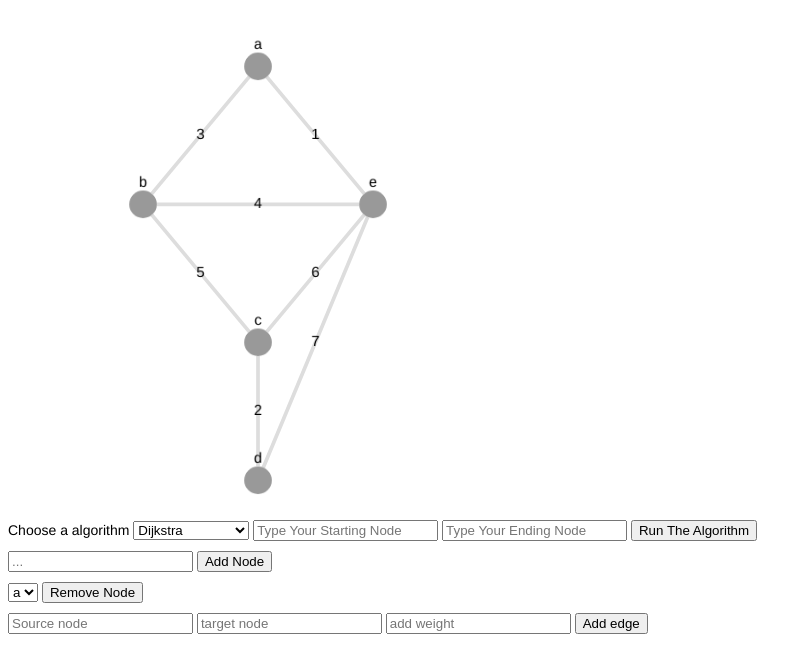
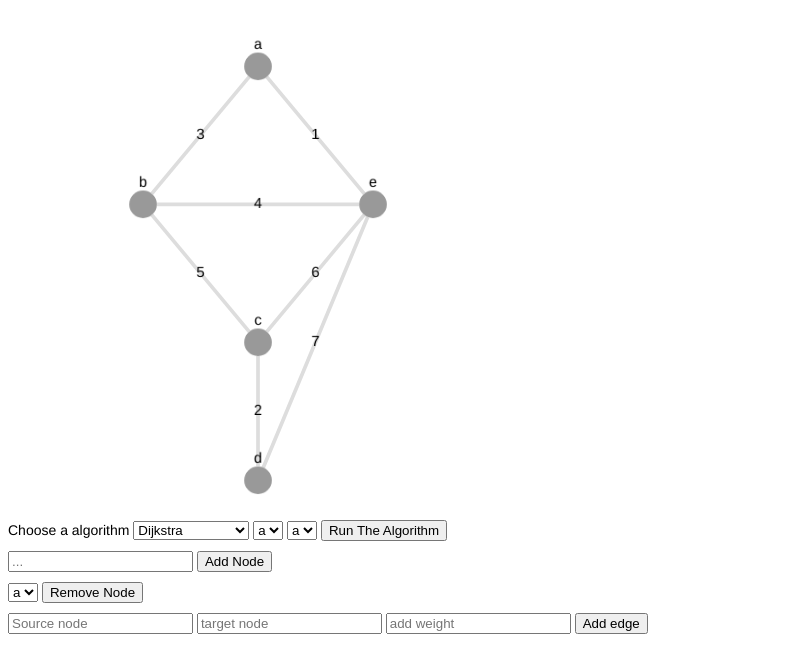
Before and after one commit to G-Amar/Network-Routing-Visualized, a website built with Vite: page index.html in a window 1280 px wide. Shown: the whole page, without its empty margins (0-812 px from the left). Built offline with nearby package versions, Linux system fonts and the light colour scheme.

Commit message:
add dropdown

```diff
--- a/index.html
+++ b/index.html
@@ -15,8 +15,10 @@
         <option value="dijkstra">Dijkstra</option>
         <option value="bellman ford">Distance Vector</option>
       </select>
-      <input type = "text" placeholder="Type Your Starting Node" id="start">
-      <input type = "text" placeholder="Type Your Ending Node" id="end">
+      <select id="start" class="nodeSelect"></select>
+      <select id="end" class="nodeSelect"></select>
+      <!-- <input type = "text" placeholder="Type Your Starting Node" id="start">
+      <input type = "text" placeholder="Type Your Ending Node" id="end"> -->
       <button id="algoBtn">Run The Algorithm</button>
     </div>
     <div>
--- a/main.js
+++ b/main.js
@@ -9,6 +9,18 @@ var shortestPath, traversal;
 var nodes = cy.json().elements.nodes;
 
 var removeSelect = document.getElementById("removeSelect");
+
+var nodeSelect = document.querySelectorAll(".nodeSelect");
+
+nodeSelect.forEach((item) => {
+    for (var c = 0; c < nodes.length; c++) {
+        var opt = nodes[c].data.id;
+        var el = document.createElement("option");
+        el.textContent = opt;
+        el.value = opt;
+        item.appendChild(el);
+    }
+});
 
 for(var c = 0; c < nodes.length; c++){
     var opt = nodes[c].data.id;
@@ -30,6 +42,10 @@ let addNode = event => {
     el.textContent = input;
     el.value = input;
     removeSelect.appendChild(el);
+
+    nodeSelect.forEach((item) => {
+        item.appendChild(el);
+    });
 }
 
 let removeNode = event => {
@@ -40,6 +56,10 @@ let removeNode = event => {
     }
 
     removeSelect.remove(removeSelect.selectedIndex);
+
+    nodeSelect.forEach((item) => {
+        item.remove(item.selectedIndex);
+    });
 }
 
 let addEdge = event => {
```
